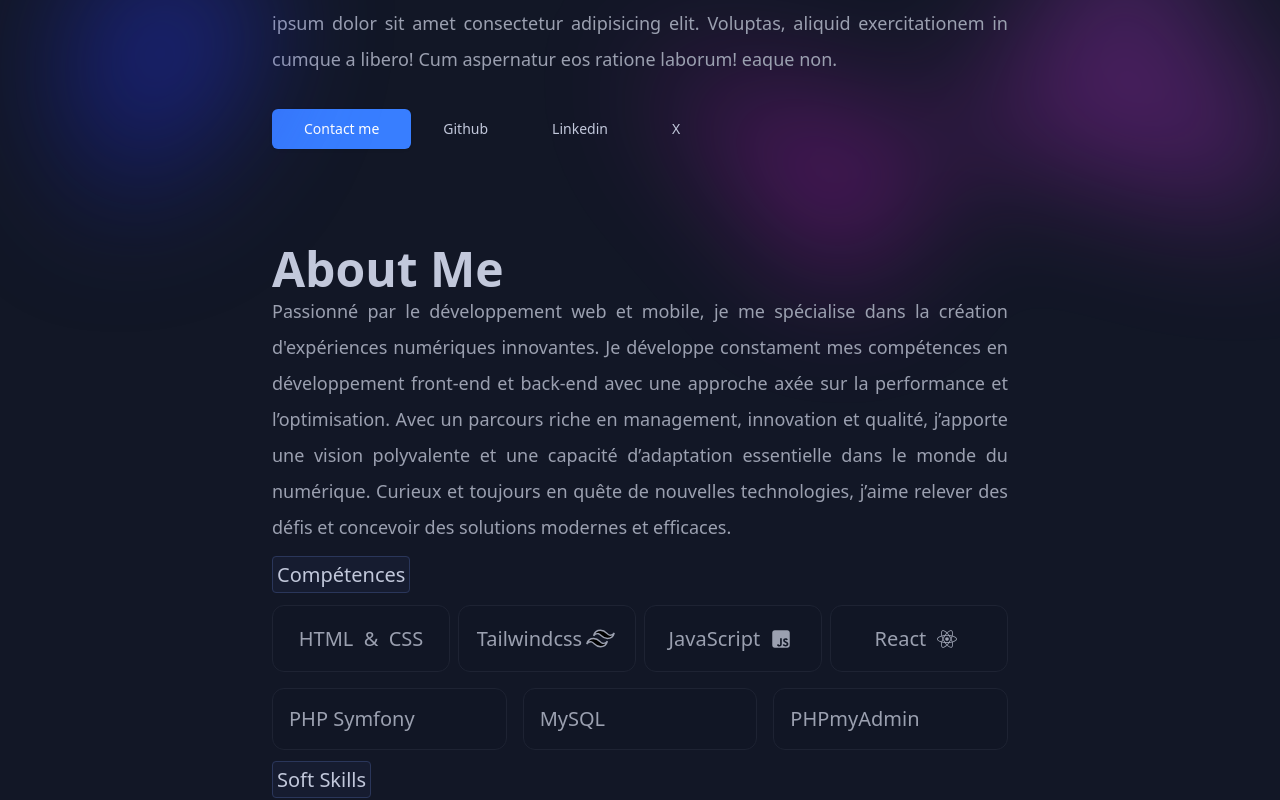
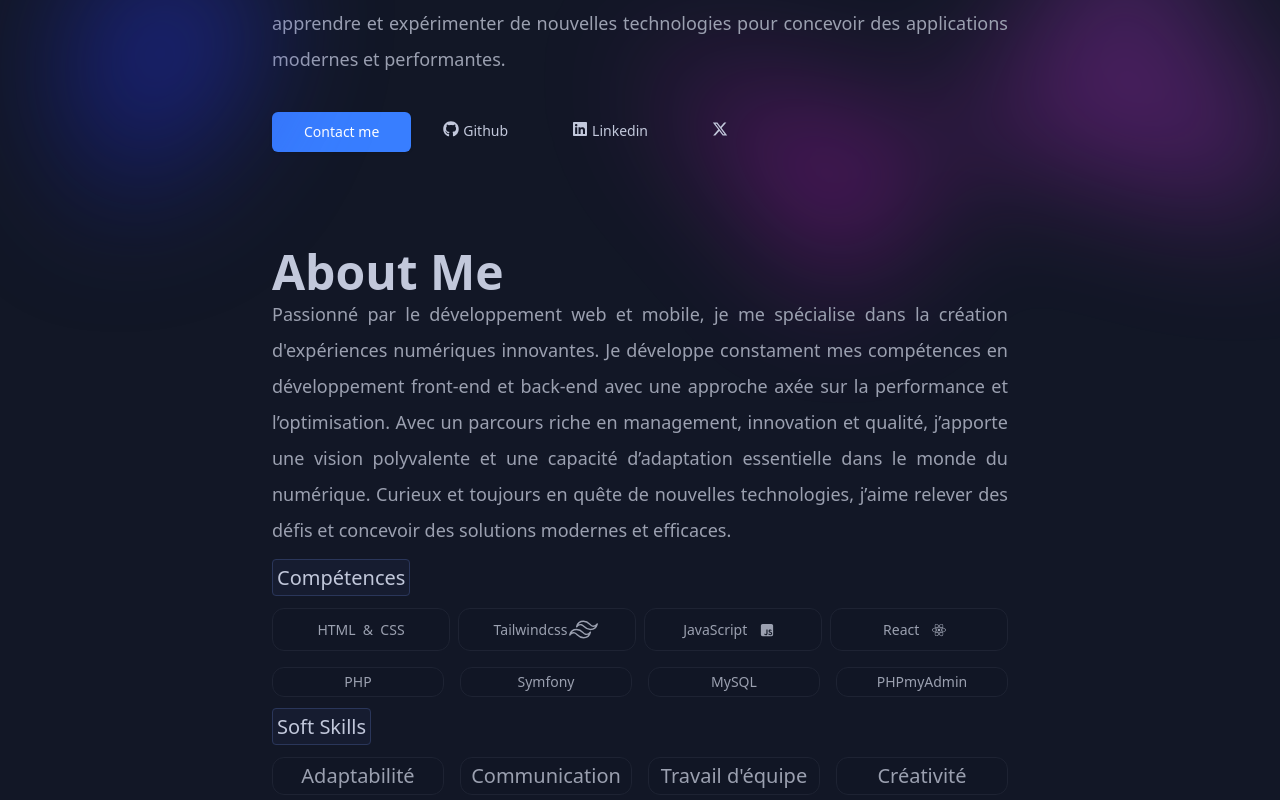
Before and after one commit to JulienB24/PortfolioV2, a Next.js app: page / in a window 1280 px wide. Shown: the part 243-1043 px from the top of the page. Built offline with nearby package versions, Linux system fonts and the light colour scheme.

Commit message:
ajust svg hero section

```diff
--- a/app/_components/About.tsx
+++ b/app/_components/About.tsx
@@ -27,31 +27,34 @@
           <h3>
             <Code>Compétences</Code>
           </h3>
-          <div className="grid grid-cols-4 gap-2 my-4">
-            <div className="flex justify-center items-center hover:bg-accent hover:text-accent-foreground p-4 rounded-xl bg-card/10 p-4 border-border border">
+          <div className="text-sm grid grid-cols-4 gap-2 my-4">
+            <div className="flex justify-center items-center hover:bg-accent hover:text-accent-foreground rounded-xl bg-card/10 p-1 border-border border">
               HTML &nbsp;&&nbsp; CSS
             </div>
-            <div className="flex justify-center items-center hover:bg-accent hover:text-accent-foreground p-4 rounded-xl bg-card/10 p-4 border-border border">
+            <div className="flex justify-center items-center hover:bg-accent hover:text-accent-foreground rounded-xl bg-card/10 p-1 border-border border">
               Tailwindcss
               <CustomIcon className="inline ml-0.5" name="tailwind" size={33} />
             </div>
-            <div className="flex justify-center items-center flex-wrap hover:bg-accent hover:text-accent-foreground p-4 rounded-xl bg-card/10 p-4 border-border border">
+            <div className="flex justify-center items-center flex-wrap hover:bg-accent hover:text-accent-foreground rounded-xl bg-card/10 p-1 border-border border">
               JavaScript&nbsp;
               <FontAwesomeIcon icon={faJsSquare} className="w-8 flex" />
             </div>
-            <div className="flex justify-center items-center flex-wrap hover:bg-accent hover:text-accent-foreground p-4 rounded-xl bg-card/10 p-4 border-border border">
+            <div className="flex justify-center items-center flex-wrap hover:bg-accent hover:text-accent-foreground rounded-xl bg-card/10 p-1 border-border border">
               React&nbsp;{" "}
               <FontAwesomeIcon icon={faReact} className="w-8 flex" />
             </div>
           </div>
-          <div className="grid grid-cols-3 gap-4">
-            <div className="hover:bg-accent hover:text-accent-foreground hover:bg-sky-700 p-4 rounded-xl bg-card/10 p-4 border-border border">
-              PHP Symfony
+          <div className="text-sm grid grid-cols-4 gap-4">
+            <div className="flex justify-center items-center flex-wrap hover:bg-accent hover:text-accent-foreground rounded-xl bg-card/10 p-1 border-border border">
+              PHP
             </div>
-            <div className="hover:bg-accent hover:text-accent-foreground p-4 rounded-xl bg-card/10 p-4 border-border border">
+            <div className="flex justify-center items-center flex-wrap hover:bg-accent hover:text-accent-foreground rounded-xl bg-card/10 p-1 border-border border">
+              Symfony
+            </div>
+            <div className="flex justify-center items-center flex-wrap hover:bg-accent hover:text-accent-foreground rounded-xl bg-card/10 p-1 border-border border">
               MySQL
             </div>
-            <div className="hover:bg-accent hover:text-accent-foreground p-4 rounded-xl bg-card/10 p-4 border-border border">
+            <div className="flex justify-center items-center flex-wrap hover:bg-accent hover:text-accent-foreground rounded-xl bg-card/10 p-1 border-border border">
               PHPmyAdmin
             </div>
           </div>
@@ -62,16 +65,16 @@
             <Code>Soft Skills </Code>
           </h3>{" "}
           <div className="grid grid-cols-4 gap-4 my-4">
-            <div className="hover:bg-accent hover:text-accent-foreground p-4 rounded-xl bg-card/10 p-4 border-border border">
+            <div className="flex justify-center items-center flex-wrap hover:bg-accent hover:text-accent-foreground rounded-xl bg-card/10 p-1 border-border border">
               Adaptabilité
             </div>
-            <div className="hover:bg-accent hover:text-accent-foreground p-4 rounded-xl bg-card/10 p-4 border-border border">
+            <div className="flex justify-center items-center flex-wrap hover:bg-accent hover:text-accent-foreground rounded-xl bg-card/10 p-1 border-border border">
               Communication
             </div>
-            <div className="hover:bg-accent hover:text-accent-foreground p-4 rounded-xl bg-card/10 p-4 border-border border">
+            <div className="flex justify-center items-center flex-wrap hover:bg-accent hover:text-accent-foreground rounded-xl bg-card/10 p-1 border-border border">
               Travail d&apos;équipe
             </div>
-            <div className="hover:bg-accent hover:text-accent-foreground p-4 rounded-xl bg-card/10 p-4 border-border border">
+            <div className="flex justify-center items-center flex-wrap hover:bg-accent hover:text-accent-foreground rounded-xl bg-card/10 p-1 border-border border">
               Créativité
             </div>
           </div>
--- a/app/_components/Buttons.tsx
+++ b/app/_components/Buttons.tsx
@@ -1,24 +1,42 @@
 import { Section } from "./Section";
 import { Button } from "@/components/ui/button";
 import Link from "next/link";
-
-
-export const Buttons = () =>{
-  return(
+import { FontAwesomeIcon } from "@fortawesome/react-fontawesome";
+import {
+  faGithub,
+  faLinkedin,
+  faXTwitter,
+} from "@fortawesome/free-brands-svg-icons";
+export const Buttons = () => {
+  return (
     <Section className="-mt-20">
       <div className="items-center">
         <Button size="lg" className="w-fit mt-4">
-        <Link href="#contact">Contact me</Link>        </Button>
-        <Button size="lg" variant="ghost" className="w-fit mt-4">
-        <Link target="_blank" href="https://github.com/JulienB24">Github</Link>
+          <Link href="#contact">Contact me</Link>{" "}
         </Button>
         <Button size="lg" variant="ghost" className="w-fit mt-4">
-        <Link target="_blank" href="https://www.linkedin.com/in/julien-breuil-dev/">Linkedin</Link>
+          <Link
+            target="_blank"
+            className="flex flex-nowrap"
+            href="https://github.com/JulienB24"
+          >
+            {" "}
+            <FontAwesomeIcon className="mr-1" icon={faGithub} /> Github
+          </Link>
         </Button>
-        <Button size="lg" variant="ghost"  className="z-10 w-fit mt-4">
-          X
+        <Button size="lg" variant="ghost" className="w-fit mt-4">
+          <Link
+            target="_blank"
+            className="flex flex-nowrap"
+            href="https://www.linkedin.com/in/julien-breuil-dev/"
+          >
+            <FontAwesomeIcon className="mr-1" icon={faLinkedin} /> Linkedin
+          </Link>
+        </Button>
+        <Button size="lg" variant="ghost" className="z-10 w-fit mt-4">
+          <FontAwesomeIcon icon={faXTwitter} />
         </Button>
       </div>
     </Section>
-  )
-}
+  );
+};
--- a/app/_components/Hero.tsx
+++ b/app/_components/Hero.tsx
@@ -51,11 +51,7 @@
           </h3>
         </div>
         <p className="text-lg leading-9 text-muted-foreground z-10 text-justify">
-          Lorem, ipsum dolor sit amet consectetur adipisicing elit. Harum
-          quisquam Lorem ipsum dolor sit amet consectetur adipisicing elit.
-          Voluptas, aliquid exercitationem in cumque a libero! Cum aspernatur
-          eos ratione laborum! eaque non.
-        </p>
+        J'aime créer des sites web en tant que développeur web. Toujours curieux, j’aime apprendre et expérimenter de nouvelles technologies pour concevoir des applications modernes et performantes.         </p>
       </div>
       {/* <div className="flex flex-2 order-1 m-auto flex-wrap mb-0 mx-5">
             <img
@@ -70,7 +66,7 @@
 
 const Code = (props: PropsWithChildren<{ className?: string }>) => {
   return (
-    <span className="text-foreground px-1 -mx-O.5 items-center bg-accent/20 border-accent rounded md  bg-red border py-1">
+    <span className="text-foreground px-1 -mx-O.5 items-center bg-accent/20 border-accent rounded md border py-1">
       {props.children}
     </span>
   );
--- a/app/_components/icons/CustomIcon.tsx
+++ b/app/_components/icons/CustomIcon.tsx
@@ -4,10 +4,18 @@
 
 const Icons = {
   dev: (props: SvgProps) => (
-    <svg xmlns="http://www.w3.org/2000/svg" {...props} viewBox="0 0 64 64" strokeWidth="3" stroke="currentColor" fill="none"><path d="M39.93,55.72A24.86,24.86,0,1,1,56.86,32.15a37.24,37.24,0,0,1-.73,6"/><path d="M37.86,51.1A47,47,0,0,1,32,56.7"/><path d="M32,7A34.14,34.14,0,0,1,43.57,30a34.07,34.07,0,0,1,.09,4.85"/><path d="M32,7A34.09,34.09,0,0,0,20.31,32.46c0,16.2,7.28,21,11.66,24.24"/><line x1="10.37" y1="19.9" x2="53.75" y2="19.9"/><line x1="32" y1="6.99" x2="32" y2="56.7"/><line x1="11.05" y1="45.48" x2="37.04" y2="45.48"/><line x1="7.14" y1="32.46" x2="56.86" y2="31.85"/><path d="M53.57,57,58,52.56l-8-8,4.55-2.91a.38.38,0,0,0-.12-.7L39.14,37.37a.39.39,0,0,0-.46.46L42,53.41a.39.39,0,0,0,.71.13L45.57,49Z"/></svg>
+    <svg xmlns="http://www.w3.org/2000/svg" {...props} viewBox="0 0 64 64" strokeWidth="2" stroke="currentColor" fill="none"><path d="M39.93,55.72A24.86,24.86,0,1,1,56.86,32.15a37.24,37.24,0,0,1-.73,6"/><path d="M37.86,51.1A47,47,0,0,1,32,56.7"/><path d="M32,7A34.14,34.14,0,0,1,43.57,30a34.07,34.07,0,0,1,.09,4.85"/><path d="M32,7A34.09,34.09,0,0,0,20.31,32.46c0,16.2,7.28,21,11.66,24.24"/><line x1="10.37" y1="19.9" x2="53.75" y2="19.9"/><line x1="32" y1="6.99" x2="32" y2="56.7"/><line x1="11.05" y1="45.48" x2="37.04" y2="45.48"/><line x1="7.14" y1="32.46" x2="56.86" y2="31.85"/><path d="M53.57,57,58,52.56l-8-8,4.55-2.91a.38.38,0,0,0-.12-.7L39.14,37.37a.39.39,0,0,0-.46.46L42,53.41a.39.39,0,0,0,.71.13L45.57,49Z"/></svg>
   ),
   tailwind: (props: SvgProps) => (
-<svg fill="#000000"  viewBox="0 0 24 24" xmlns="http://www.w3.org/2000/svg" {...props} stroke="currentColor" ><path fillRule="evenodd" clipRule="evenodd" d="M12 6.036c-2.667 0-4.333 1.325-5 3.976 1-1.325 2.167-1.822 3.5-1.491.761.189 1.305.738 1.906 1.345C13.387 10.855 14.522 12 17 12c2.667 0 4.333-1.325 5-3.976-1 1.325-2.166 1.822-3.5 1.491-.761-.189-1.305-.738-1.907-1.345-.98-.99-2.114-2.134-4.593-2.134zM7 12c-2.667 0-4.333 1.325-5 3.976 1-1.326 2.167-1.822 3.5-1.491.761.189 1.305.738 1.907 1.345.98.989 2.115 2.134 4.594 2.134 2.667 0 4.333-1.325 5-3.976-1 1.325-2.167 1.822-3.5 1.491-.761-.189-1.305-.738-1.906-1.345C10.613 13.145 9.478 12 7 12z"/></svg>  ),
+<svg  xmlns="http://www.w3.org/2000/svg" {...props} viewBox="0 0 24 24" fill="none" stroke="currentColor" strokeWidth="" strokeLinecap="round" strokeLinejoin="round" className="lucide lucide-tailwind"><path fillRule="evenodd" clipRule="evenodd" d="M12 6.036c-2.667 0-4.333 1.325-5 3.976 1-1.325 2.167-1.822 3.5-1.491.761.189 1.305.738 1.906 1.345C13.387 10.855 14.522 12 17 12c2.667 0 4.333-1.325 5-3.976-1 1.325-2.166 1.822-3.5 1.491-.761-.189-1.305-.738-1.907-1.345-.98-.99-2.114-2.134-4.593-2.134zM7 12c-2.667 0-4.333 1.325-5 3.976 1-1.326 2.167-1.822 3.5-1.491.761.189 1.305.738 1.907 1.345.98.989 2.115 2.134 4.594 2.134 2.667 0 4.333-1.325 5-3.976-1 1.325-2.167 1.822-3.5 1.491-.761-.189-1.305-.738-1.906-1.345C10.613 13.145 9.478 12 7 12z"/></svg>  ),
+  git: (props: SvgProps) => (
+    <svg xmlns="http://www.w3.org/2000/svg" {...props} viewBox="0 0 64 64" strokeWidth="3" stroke="currentColor" fill="none">
+        <path d="M12 1a10.89 10.89 0 0 0 -11 10.77 10.79 10.79 0 0 0 7.52 10.23c.55.1.75-.23.75-.52s0-.93 0-1.83c-3.06.65-3.71-1.44-3.71-1.44a2.86 2.86 0 0 0 -1.22-1.58c-1-.66.08-.65.08-.65a2.31 2.31 0 0 1 1.68 1.11 2.37 2.37 0 0 0 3.2.89 2.33 2.33 0 0 1 .7-1.44c-2.44-.27-5-1.19-5-5.32a4.15 4.15 0 0 1 1.11-2.91 3.78 3.78 0 0 1 .11-2.84s.93-.29 3 1.1a10.68 10.68 0 0 1 5.5 0c2.1-1.39 3-1.1 3-1.1a3.78 3.78 0 0 1 .11 2.84 4.15 4.15 0 0 1 1.17 2.89c0 4.14-2.58 5.05-5 5.32a2.5 2.5 0 0 1 .75 2v2.95s.2.63.75.52a10.8 10.8 0 0 0 7.5-10.22A10.89 10.89 0 0 0 12 1"/>
+    </svg>
+  ),
+  linkedin: (props: SvgProps) => (
+    <svg xmlns="http://www.w3.org/2000/svg" {...props} viewBox="0 0 24 24" fill="none" stroke="currentColor" strokeWidth="" strokeLinecap="round" strokeLinejoin="round" className="lucide lucide-linkedin"><path d="M16 8a6 6 0 0 1 6 6v7h-4v-7a2 2 0 0 0-2-2 2 2 0 0 0-2 2v7h-4v-7a6 6 0 0 1 6-6z"/><rect width="4" height="12" x="2" y="9"/><circle cx="4" cy="4" r="2"/></svg>
+  ),
 };
 
 
```
